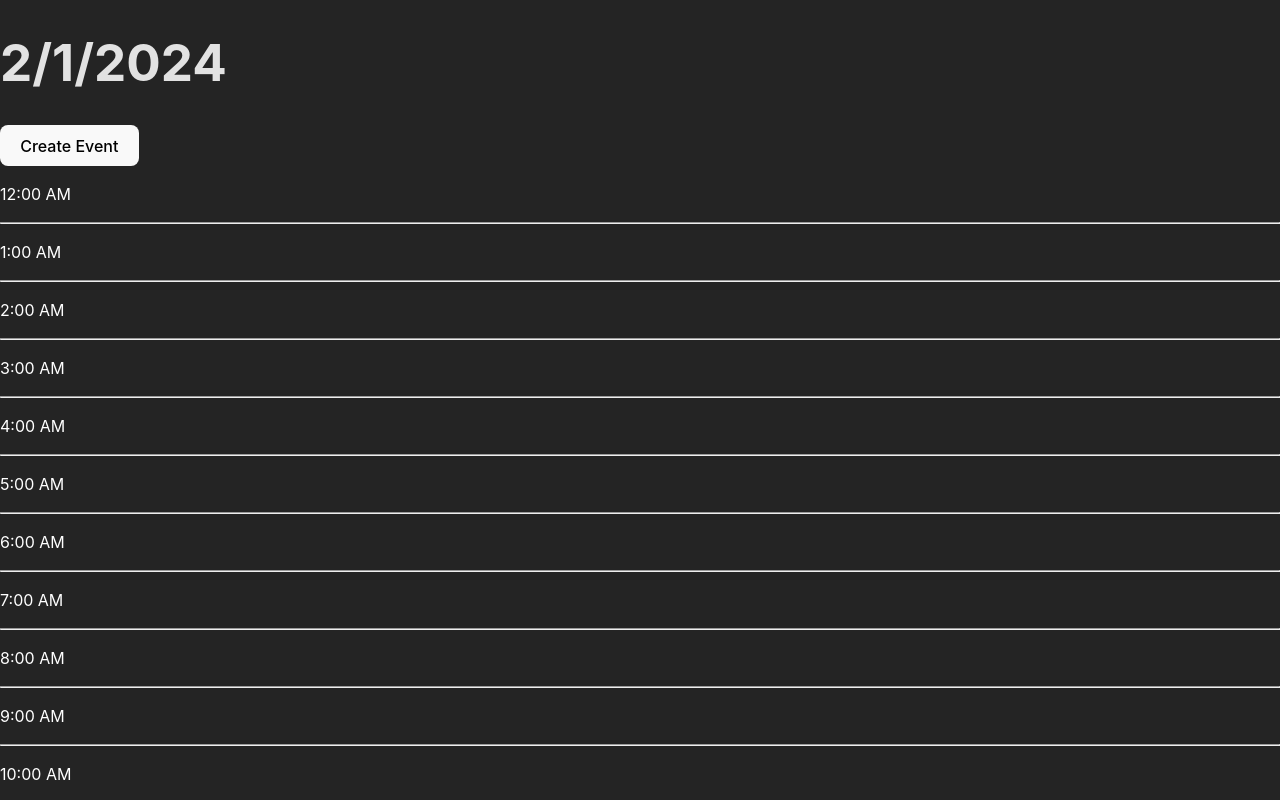
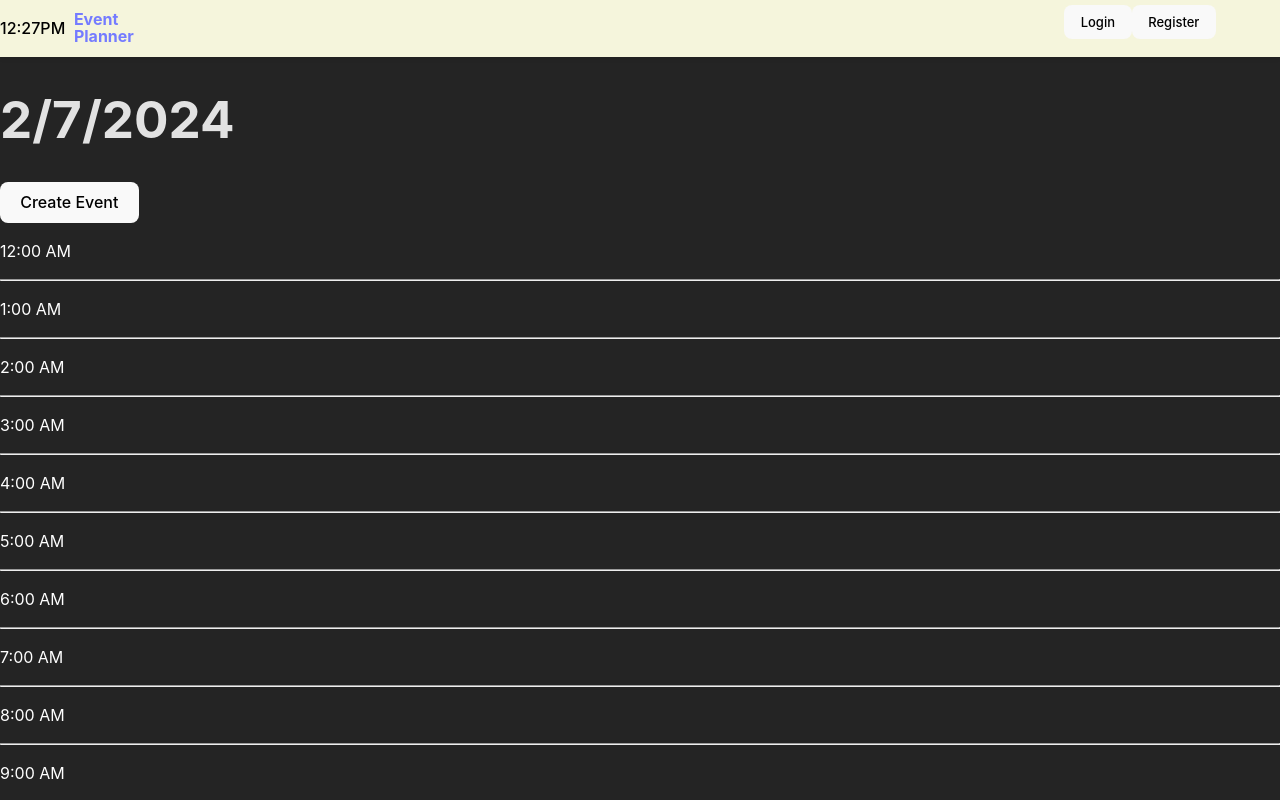
Before and after one commit to kysJune/EventPlanner, a React (Vite) app in the folder client/: page /Day in a window 1280 px wide. Built offline with nearby package versions, Linux system fonts and the light colour scheme; no server answers.

Commit message:
Day component stores day/month/year in state and if not routed too will display current day. Header component has day month and year navs

```diff
--- a/client/src/components/day/Day.jsx
+++ b/client/src/components/day/Day.jsx
@@ -5,12 +5,16 @@ import Event from "../event/Event";
 import { useLocation } from "react-router-dom";
 import Modal from "react-modal";
 import isValidEvent from "./algorithms";
-
+import Header from "../header/Header";
+import { getCurrentMonth, getCurrentYear, getCurrentDay } from "../month/algorithms";
 const Day = () => {
 	const [events, setEvents] = useState([]);
 	const location = useLocation();
-	const { day, month, year } =
-		location.state == null ? { day: 1, month: 1, year: 2024 } : location.state;
+	// const { day, month, year } =
+	// 	location.state == null ? { day: 1, month: 1, year: 2024 } : location.state;
+	const [day, setDay] = useState(location?.state?.day || getCurrentDay());
+	const [month, setMonth] = useState(location?.state?.month || getCurrentMonth());
+	const [year, setYear] = useState(location?.state?.year || getCurrentYear());
 	const [modalIsOpen, setModalIsOpen] = useState(false);
 	const [newEventName, setNewEventName] = useState("");
 	const [newEventStartTime, setNewEventStartTime] = useState("");
@@ -61,6 +65,7 @@ const Day = () => {
 
 	return (
 		<div className="day">
+			<Header />
 			<h1>{`${Number(month) + 1}/${day}/${year}`}</h1>
 			<p className="day-weekday">{}</p>
 			<button onClick={() => setModalIsOpen(true)}>Create Event</button>
--- a/client/src/components/header/Header.jsx
+++ b/client/src/components/header/Header.jsx
@@ -22,6 +22,15 @@ const Header = ({ isLoggedIn }) => {
 	const navAbout = () => {
 		navigate("/about");
 	};
+	const navYear = () => {
+		navigate("/year");
+	}
+	const navDay = () => {
+		navigate("/Day");
+	}
+	const navMonth = () => {
+		navigate("/month");
+	}
 	const handleLogout = () => {
 		//TODO send http request to logoutController
 		//cookies.remove({...cookies.getAll()});
@@ -44,6 +53,15 @@ const Header = ({ isLoggedIn }) => {
 					<button className="button" onClick={navWeather}>
 						Weather
 					</button>
+					<button className="button" onClick={navYear}>
+						Year
+					</button>
+					<button className="button" onClick={navMonth}>
+						Month
+					</button>
+					<button className="button" onClick={navDay}>
+						Day
+					</button>
 					<button className="button" onClick={navAbout}>
 						About
 					</button>
```
